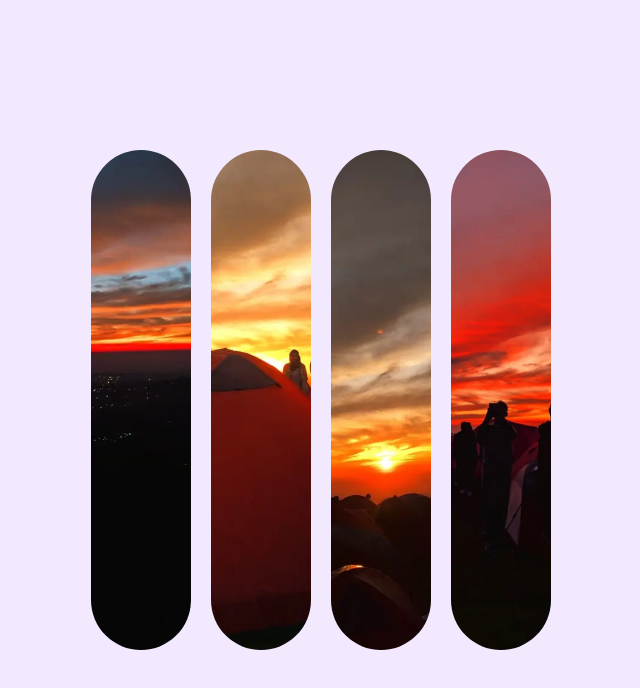
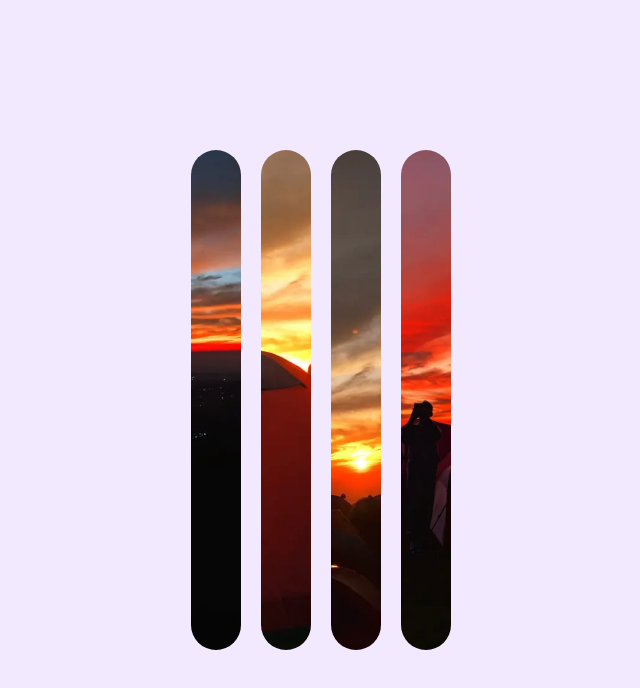
Before and after one commit to Crownnec/crown.github.io, a plain HTML site: page gallery.html in a window 1280 px wide. Shown: the whole page, without its empty margins (319-959 px from the left). Drawn offline with Linux system fonts and the light colour scheme.

Commit message:
first commit

```diff
--- a/gallery.css
+++ b/gallery.css
@@ -24,7 +24,7 @@
 }
 
 .img-box {
-  width: 100px;
+  width: 50px;
   height: 500px;
   margin: 10px;
   border-radius: 50px;
```
